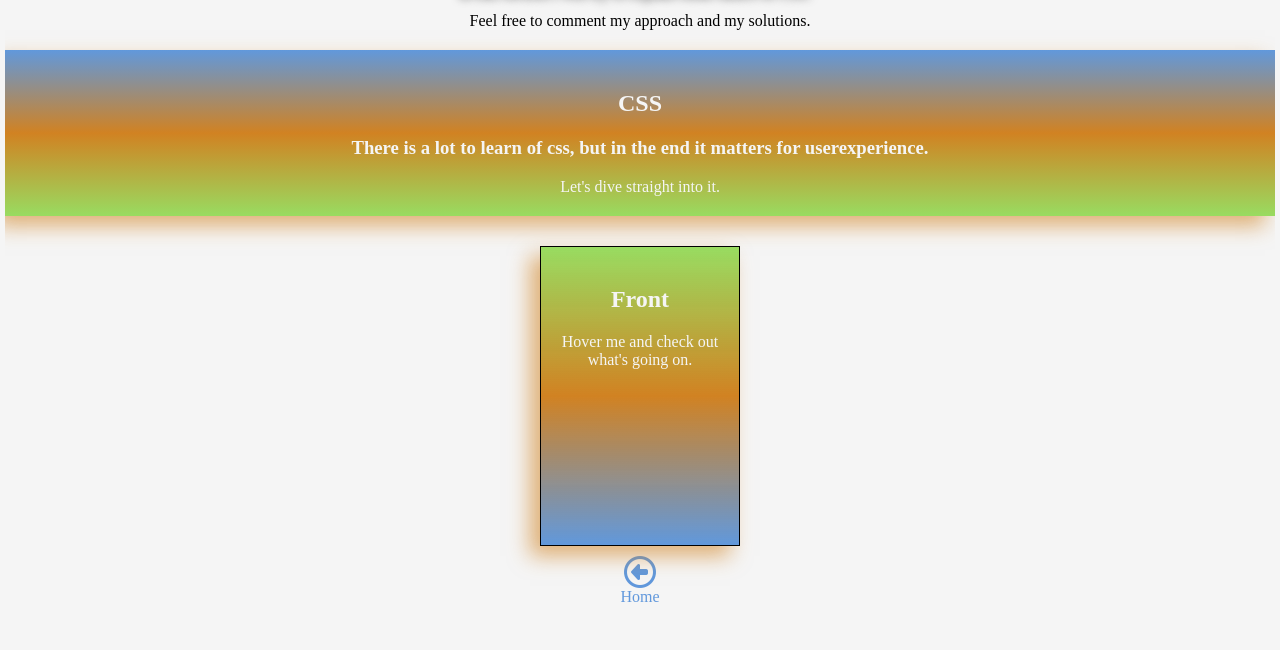
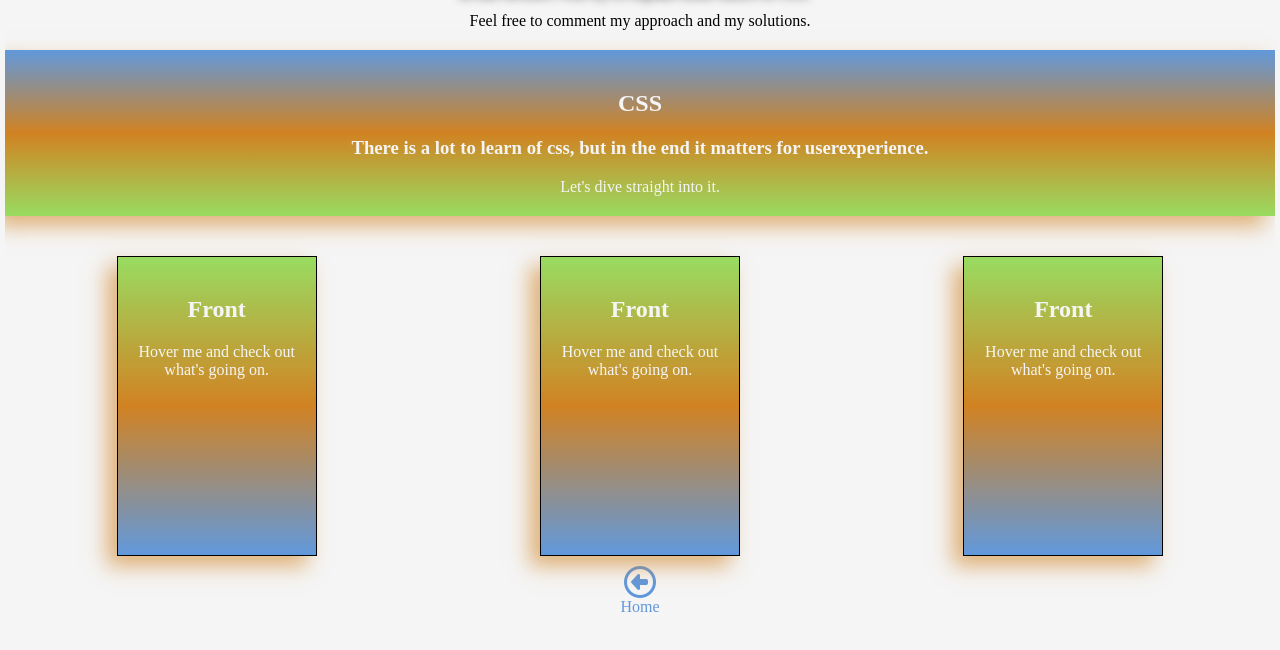
Before and after one commit to terjetopland/learnJavaScript, a website with bundled scripts: page learnCSS.html in a window 1280 px wide. Shown: the part 188-838 px from the top of the page. Built offline with nearby package versions, Linux system fonts and the light colour scheme.

Commit message:
Added flipContainer class

```diff
--- a/flipCard.css
+++ b/flipCard.css
@@ -1,3 +1,9 @@
+
+.flipContainer {
+    display: flex;
+    position: relative;
+}
+
 .flipCard {
     background-color: transparent;
     max-width: 100%;
@@ -36,5 +42,5 @@
 
 
 .flipCardBack {
-    transform: rotateX(180deg) ;
+    transform: rotateX(180deg);
 }
--- a/learnCSS.html
+++ b/learnCSS.html
@@ -15,7 +15,7 @@
         <div class="logo"><i class="fa-solid fa-chalkboard-user fa-2x"></i><span>Keep learning</span></div>
         <ul class="menu">
             <div class="layerContainer">
-                <li ><a href="./index.html">Home</a></li>
+                <li><a href="./index.html">Home</a></li>
                 <li class="backgroundNav">Home</li>
             </div>
             <div class="layerContainer">
@@ -51,6 +51,7 @@
                 <!-- <div>jeg er kulerer enn pappa</div> -->
             </div>
         </section>
+        <section class="flipContainer">
             <div class="flipCard">
                 <div class="flipCardInnerContainer">
                     <div class="flipCardFront evenSection">
@@ -63,6 +64,31 @@
                     </div>
                 </div>
             </div>
+            <div class="flipCard">
+                <div class="flipCardInnerContainer">
+                    <div class="flipCardFront evenSection">
+                        <h2>Front</h2>
+                        <div>Hover me and check out what's going on.</div>
+                    </div>
+                    <div class="flipCardBack oddSection">
+                        <h2>Back</h2>
+                        <div>YEAH! You flipped the card by hover me!</div>
+                    </div>
+                </div>
+            </div>
+            <div class="flipCard">
+                <div class="flipCardInnerContainer">
+                    <div class="flipCardFront evenSection">
+                        <h2>Front</h2>
+                        <div>Hover me and check out what's going on.</div>
+                    </div>
+                    <div class="flipCardBack oddSection">
+                        <h2>Back</h2>
+                        <div>YEAH! You flipped the card by hover me!</div>
+                    </div>
+                </div>
+            </div>
+        </section>
         <div class="backArrowContainer">
             <div class="backArrow">
                 <a href="/index.html"><i class="fa-regular fa-circle-left fa-2x backArrow"></i></a>
```
Lines whose indentation alone changed are shown as unchanged.
